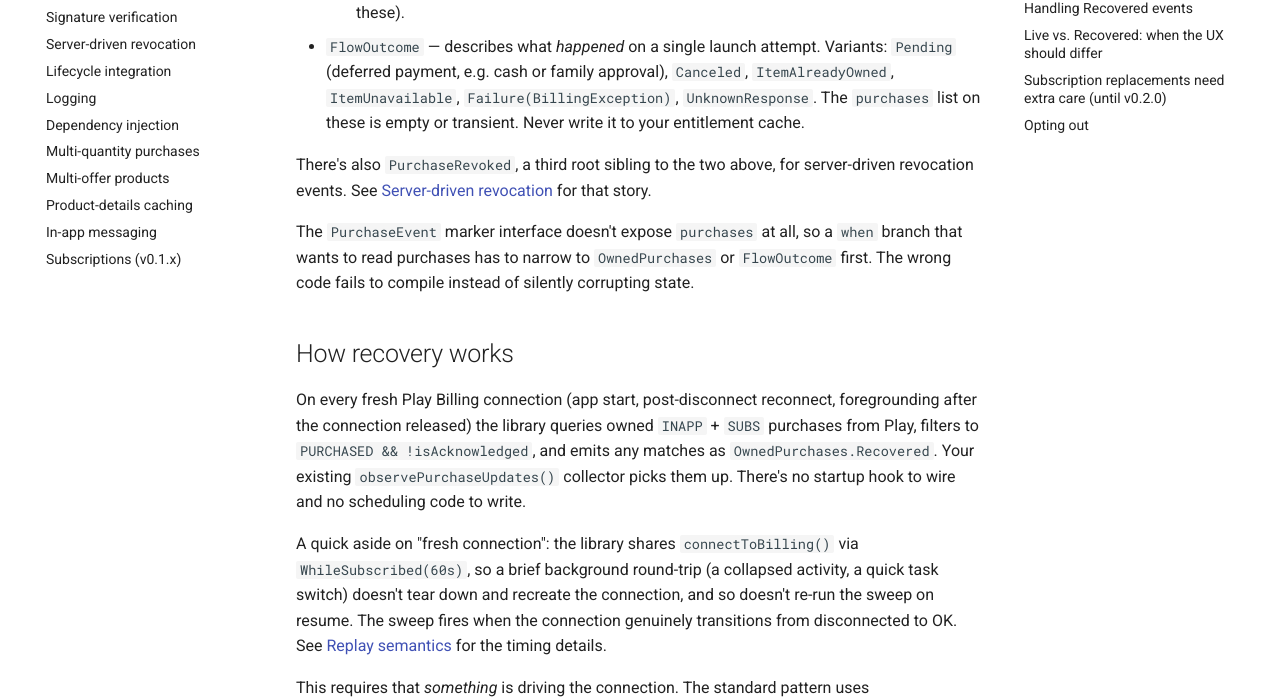
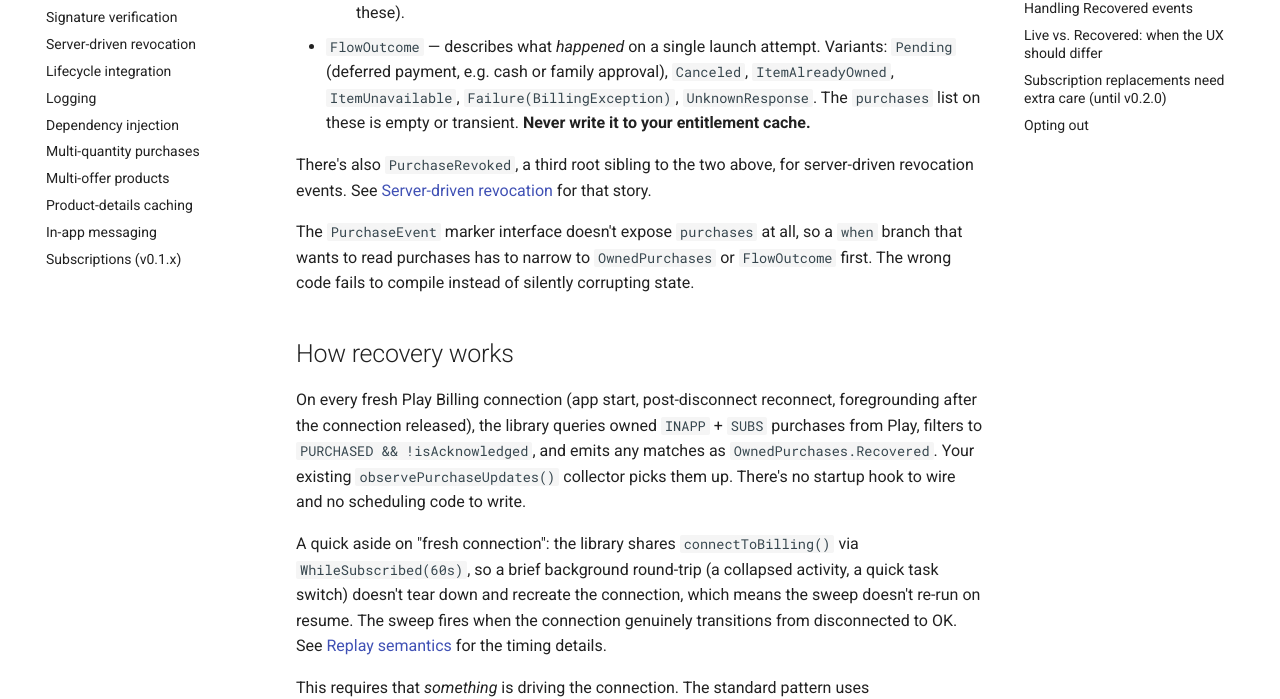
Before and after one commit to kanetik/billing-library, an MkDocs documentation site: the page built from docs/guides/purchase-recovery.md, in a window 1280 px wide and 1400 px high, scrolled down 916 px. Shown: the part 172-871 px from the top of the window. Built offline with MkDocs 1.6.1 and Material for MkDocs 9.7.7, drawn with Linux system fonts in a browser that asks for light colours; comment, search, counter and statistics services are not loaded.

Commit message:
docs: address PR #25 review feedback (Gemini + Copilot, round 1)
Five fixes from the round-1 review on PR #25:

- purchase-recovery.md: restore the bold on "Never write it to your
  entitlement cache" — Gemini correctly flagged that this is a
  cardinal-rule warning (matches the KDoc framing in PurchaseEvent.kt)
  and unbolding it during the humanizer pass let it blend into the
  prose. The bold here is load-bearing, not ceremony.

- purchase-recovery.md: add the missing comma after the "(app start,
  post-disconnect reconnect, foregrounding...)" parenthetical that
  the em-dash trim left dangling. The trailing clause now reads as
  parenthetical-then-main-clause instead of one long run-on.

- purchase-recovery.md: fix the awkward double-"so" in the "fresh
  connection" aside ("...so a brief background round-trip ... and so
  doesn't re-run..."). Reworked the second clause to "which means the
  sweep doesn't re-run on resume".

- subscriptions.md: restore the "upgrades / downgrades / add-ons"
  examples next to "Replacements" — Gemini noted that "replacements
  via multi-line-item flows" is more abstract for new-to-PBL readers
  than the prior version that named the concrete cases. Added them
  back as "Replacements (upgrades, downgrades, or add-ons)".

- signature-verification.md: fix the threat-model description.
  Copilot caught that "a malicious app forging the listener callback"
  is technically wrong — PurchasesUpdatedListener runs inside your
  own process, an external app can't invoke it directly. The real
  threat is in-process tampering between Play and your code: hooks
  (Xposed, Frida), a modified Play Store APK, or a repackaged version
  of your own app. Rewrote that paragraph to describe the actual
  surface accurately.

A sixth Copilot comment about `a "try again in a moment",` punctuation
in error-handling.md was already addressed by the em-dash trim
(commit 71a2793) splitting that long sentence into separate
sentences with periods, so the comma-inside-quote ambiguity is gone.

Co-Authored-By: Claude Opus 4.7 (1M context) <noreply@anthropic.com>

```diff
--- a/docs/guides/purchase-recovery.md
+++ b/docs/guides/purchase-recovery.md
@@ -18,7 +18,7 @@ The library splits the callback into two sealed roots so the type system can cat
 - `OwnedPurchases` — the user owns these. Acknowledge / consume / grant entitlement. Two variants:
     - `Live` — completed through the active purchase flow (or carried in an `OK` callback).
     - `Recovered` — found by the auto-sweep on connect (the rest of this guide is about these).
-- `FlowOutcome` — describes what *happened* on a single launch attempt. Variants: `Pending` (deferred payment, e.g. cash or family approval), `Canceled`, `ItemAlreadyOwned`, `ItemUnavailable`, `Failure(BillingException)`, `UnknownResponse`. The `purchases` list on these is empty or transient. Never write it to your entitlement cache.
+- `FlowOutcome` — describes what *happened* on a single launch attempt. Variants: `Pending` (deferred payment, e.g. cash or family approval), `Canceled`, `ItemAlreadyOwned`, `ItemUnavailable`, `Failure(BillingException)`, `UnknownResponse`. The `purchases` list on these is empty or transient. **Never write it to your entitlement cache.**
 
 There's also `PurchaseRevoked`, a third root sibling to the two above, for server-driven revocation events. See [Server-driven revocation](server-driven-revocation.md) for that story.
 
@@ -26,9 +26,9 @@ The `PurchaseEvent` marker interface doesn't expose `purchases` at all, so a `wh
 
 ## How recovery works
 
-On every fresh Play Billing connection (app start, post-disconnect reconnect, foregrounding after the connection released) the library queries owned `INAPP` + `SUBS` purchases from Play, filters to `PURCHASED && !isAcknowledged`, and emits any matches as `OwnedPurchases.Recovered`. Your existing `observePurchaseUpdates()` collector picks them up. There's no startup hook to wire and no scheduling code to write.
+On every fresh Play Billing connection (app start, post-disconnect reconnect, foregrounding after the connection released), the library queries owned `INAPP` + `SUBS` purchases from Play, filters to `PURCHASED && !isAcknowledged`, and emits any matches as `OwnedPurchases.Recovered`. Your existing `observePurchaseUpdates()` collector picks them up. There's no startup hook to wire and no scheduling code to write.
 
-A quick aside on "fresh connection": the library shares `connectToBilling()` via `WhileSubscribed(60s)`, so a brief background round-trip (a collapsed activity, a quick task switch) doesn't tear down and recreate the connection, and so doesn't re-run the sweep on resume. The sweep fires when the connection genuinely transitions from disconnected to OK. See [Replay semantics](../reference/replay-semantics.md) for the timing details.
+A quick aside on "fresh connection": the library shares `connectToBilling()` via `WhileSubscribed(60s)`, so a brief background round-trip (a collapsed activity, a quick task switch) doesn't tear down and recreate the connection, which means the sweep doesn't re-run on resume. The sweep fires when the connection genuinely transitions from disconnected to OK. See [Replay semantics](../reference/replay-semantics.md) for the timing details.
 
 This requires that *something* is driving the connection. The standard pattern uses `BillingConnectionLifecycleManager` (see [Lifecycle integration](lifecycle.md)), which collects `connectToBilling()` while a `LifecycleOwner` is started and triggers the sweep automatically. Subscribing to `observePurchaseUpdates()` alone does **not** open the connection; pair it with the lifecycle manager (or your own `connectToBilling()` collector) so the sweep can fire.
 
```
Also changed, not shown: docs/guides/signature-verification.md (+1 -1 lines), docs/guides/subscriptions.md (+1 -1 lines).
